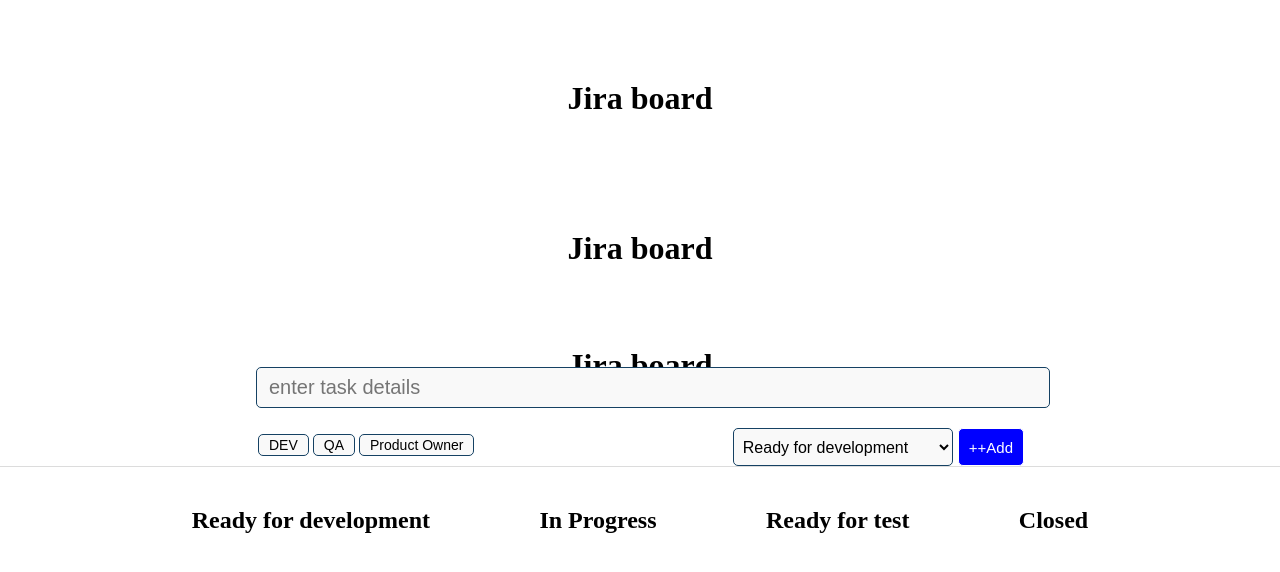
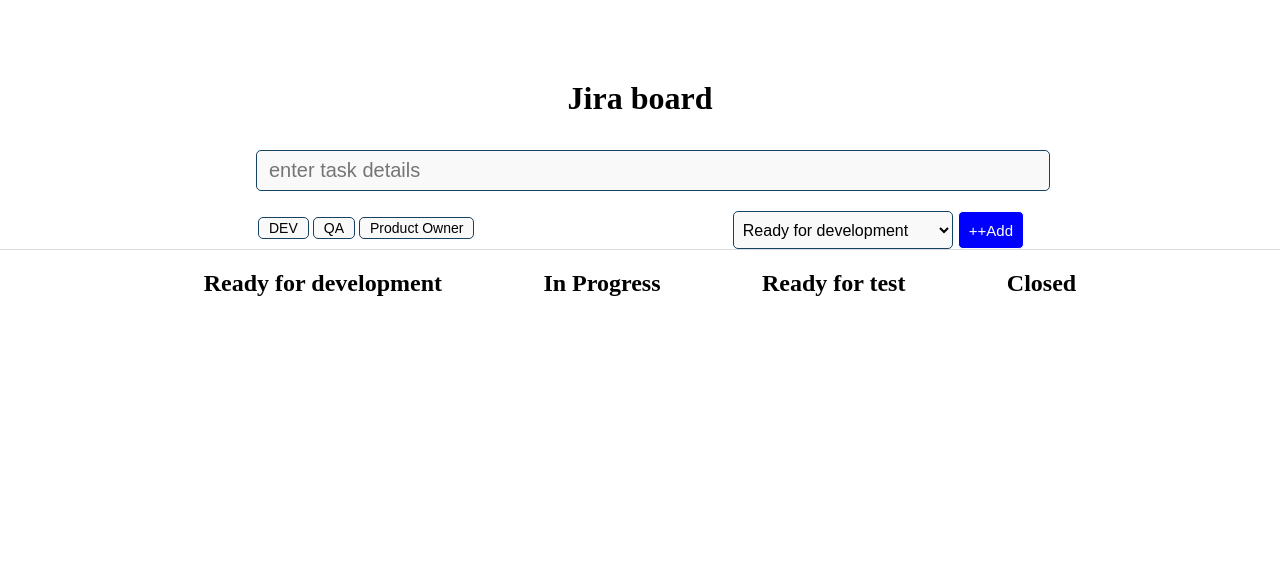
Before and after one commit to rajveer2005/jiraBoard-working-site, a React (Vite) app: page / in a window 1280 px wide. Shown: the top 572 px of the page. Built offline with nearby package versions, Linux system fonts and the light colour scheme.

Commit message:
fixed task form status issue

```diff
--- a/src/App.jsx
+++ b/src/App.jsx
@@ -9,13 +9,14 @@ const App = () => {
   return (
     <div className='app'>
       <h1 style={{textAlign:"center",paddingTop:"80px"}}>Jira board</h1>
-      <h1 style={{textAlign:"center",paddingTop:"80px"}}>Jira board</h1>
-      <h1 style={{textAlign:"center",paddingTop:"80px"}}>Jira board</h1>
-      <TaskForm setTasks={setTasks}/>
+
+       <TaskForm setTasks={setTasks}/>
       <main className='app_main'>
-        <TaskColumn title = "Ready for development"
+        <TaskColumn
+        title = "Ready for development"
         task = {task}
-        status= "Ready for development"/>
+        status= "Ready for development"
+        />
         <TaskColumn
          title = "In Progress"
         task = {task}
--- a/src/components/TaskCard/TaskCard.jsx
+++ b/src/components/TaskCard/TaskCard.jsx
@@ -3,27 +3,24 @@ import "./TaskCard.css"
 import deleteIcon from "../../assets/delete.png"
 import Tag from "../Tag/tag";
 
-
-const TaskCard = (title,tags) => {
+const TaskCard = ({ title, tags }) => {
   return (
     <article className='TaskCard'>
-        <p className='task_text'>{title}</p>
-        <div className='task_card_bottom_line'>
+      <p className='task_text'>{title}</p>
+
+      <div className='task_card_bottom_line'>
         <div className='task_card_tags'>
-          {tags.map((tag,index)=>{
-              <Tag key= {index} tagName = {tag}/>
-          })}
-
-
-
+          {tags?.map((tag, index) => (
+            <Tag key={index} tagName={tag} />
+          ))}
         </div>
 
         <div className='task_delete'>
-            <img src={deleteIcon} alt="" className='delete_icon'/>
+          <img src={deleteIcon} alt="" className='delete_icon'/>
         </div>
-        </div>
+      </div>
     </article>
   )
 }
 
-export default TaskCard
+export default TaskCard;
--- a/src/components/TaskColumn/TaskColumn.jsx
+++ b/src/components/TaskColumn/TaskColumn.jsx
@@ -1,27 +1,19 @@
-import React from 'react'
-import "./TaskColumn.css"
-import TaskCard from '../TaskCard/TaskCard'
+const TaskColumn = ({ title, task, status }) => {
+  return (
+    <section className='task_coloumn'>
+      <h2 className='Task_Column_Heading'>{title}</h2>
 
-const TaskColumn = ({title,task,status}) => {
-  return (
-    <div>
-      <section className='task_coloumn'>
-        <h2 className='Task_Column_Heading'>
-          {title}
-
-        </h2>
-        {task.map((task,index) =>task.status === status &&(
-         <TaskCard
-         key={index}
-         title= {task.task}
-         tags = {task.tags}
-         />))
-
-}
-
-      </section>
-    </div>
+      {task.map((task, index) =>
+        task.status === status && (
+          <TaskCard
+            key={index}
+            title={task.task}
+            tags={task.tags}
+          />
+        )
+      )}
+    </section>
   )
 }
 
-export default TaskColumn
+export default TaskColumn;
--- a/src/components/TaskForm/task-form.jsx
+++ b/src/components/TaskForm/task-form.jsx
@@ -71,14 +71,17 @@ console.log(TaskData);
 
         </div>
         <div>
-        <select className='task_status'
-            name = "status"
-            onChange={handleChange}>
-            <option value="Ready for development">Ready for development</option>
-            <option value="in progress">in progress</option>
-            <option vlaue = "Ready for test">Ready for test</option>
-            <option vlaue = "Close">Close</option>
-        </select>
+        <select
+  className='task_status'
+  name="status"
+  onChange={handleChange}
+>
+  <option value="Ready for development">Ready for development</option>
+  <option value="In Progress">In Progress</option>
+  <option value="Ready for test">Ready for test</option>
+  <option value="Closed">Closed</option>
+</select>
+
         <button type='submit' className='task_submit'>++Add</button>
         </div>
         </div>
```
